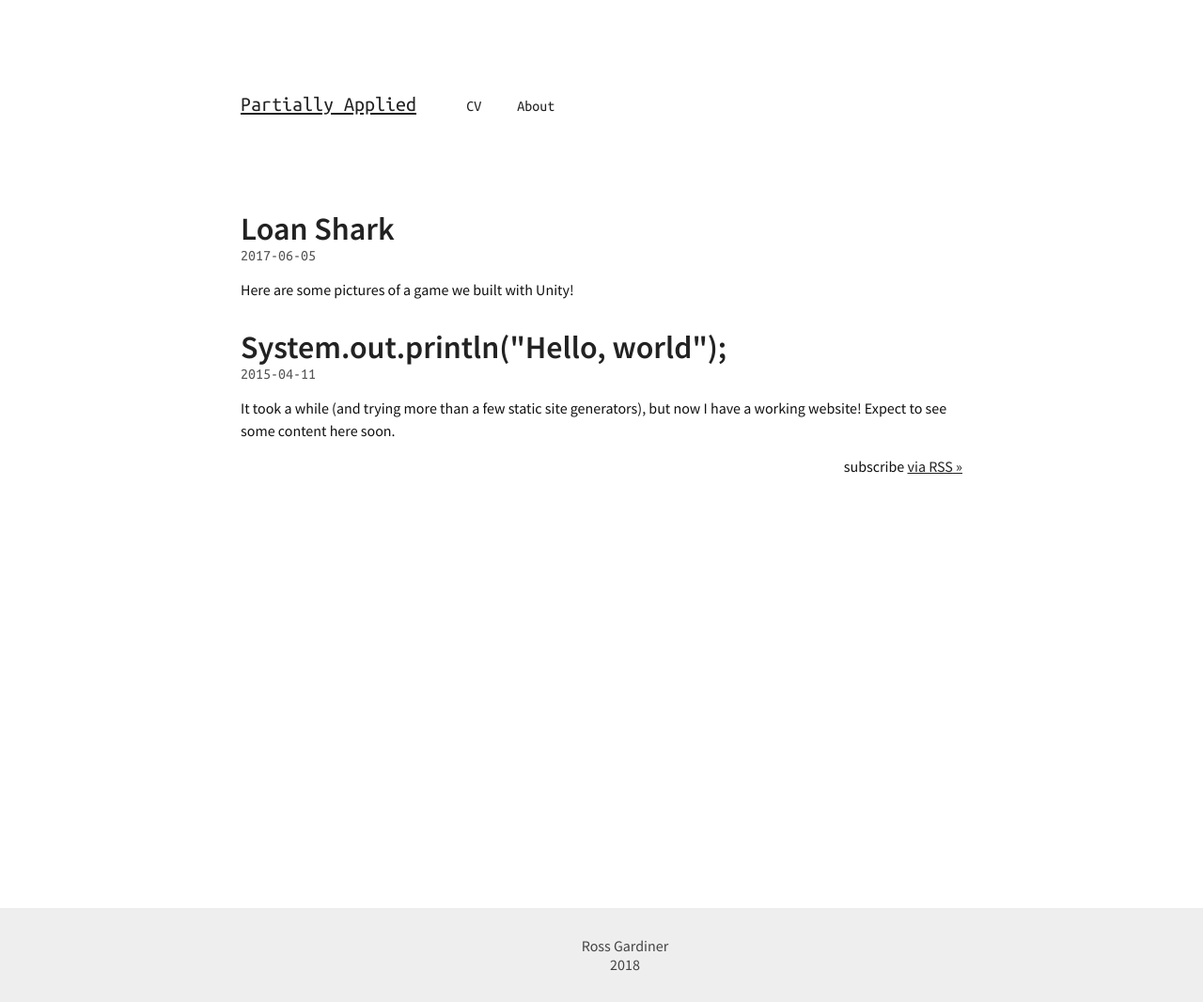
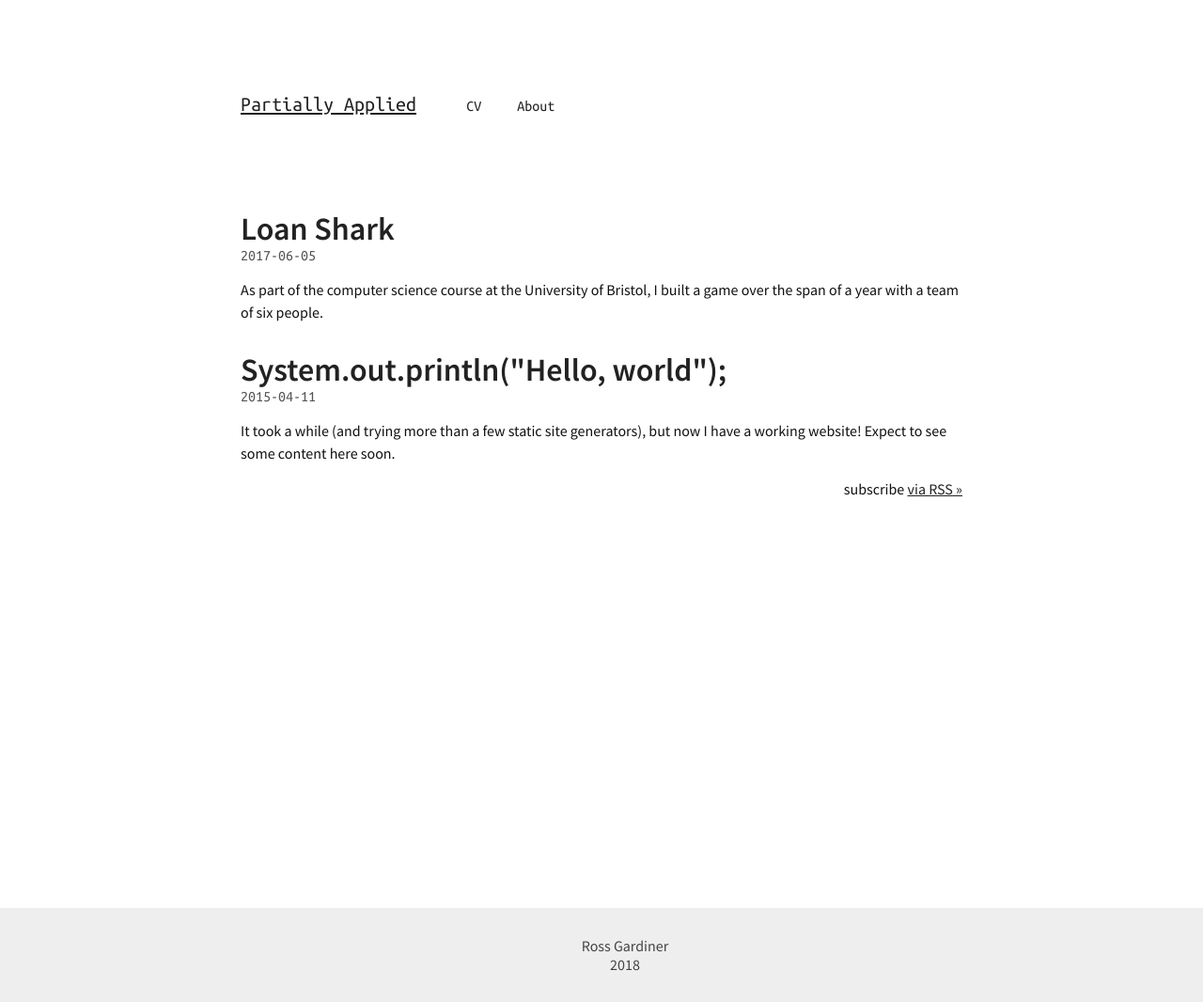
Before and after one commit to rossng/rossng.github.io, a Jekyll site: the page built from index.html, in a window 1280 px wide. Shown: the whole page at 94% size. Built offline with Jekyll 4.4.1, drawn with Linux system fonts in a browser that asks for light colours.

Commit message:
Update from Forestry.io - Updated 2017-06-05-loan-shark.markdown

```diff
--- a/_posts/2017-06-05-loan-shark.markdown
+++ b/_posts/2017-06-05-loan-shark.markdown
@@ -1,10 +1,13 @@
 ---
 layout: post
-title:  "Loan Shark"
-date:   2017-06-05 18:17:00
+title: Loan Shark
+date: 2017-06-05 18:17:00 +0000
 categories: projects
+
 ---
-Here are some pictures of a game we built with Unity!
+As part of the computer science course at the University of Bristol, I built a game over the span of a year with a team of six people.
+
+Loan Shark is an asymmetric, networked multiplayer VR diving game. Several players work as a team to retrieve treasure from a wreck at the bottom of the ocean while an angry shark - controlled in VR - hunts them down. Loan Shark features numerous graphical effects, integrated voice chat, motion-captured animation, procedurally generated mazes and support for the Myo gesture control armband.
 
 ![](/assets/images/loan-shark/loan-shark-1.png)
 
```
